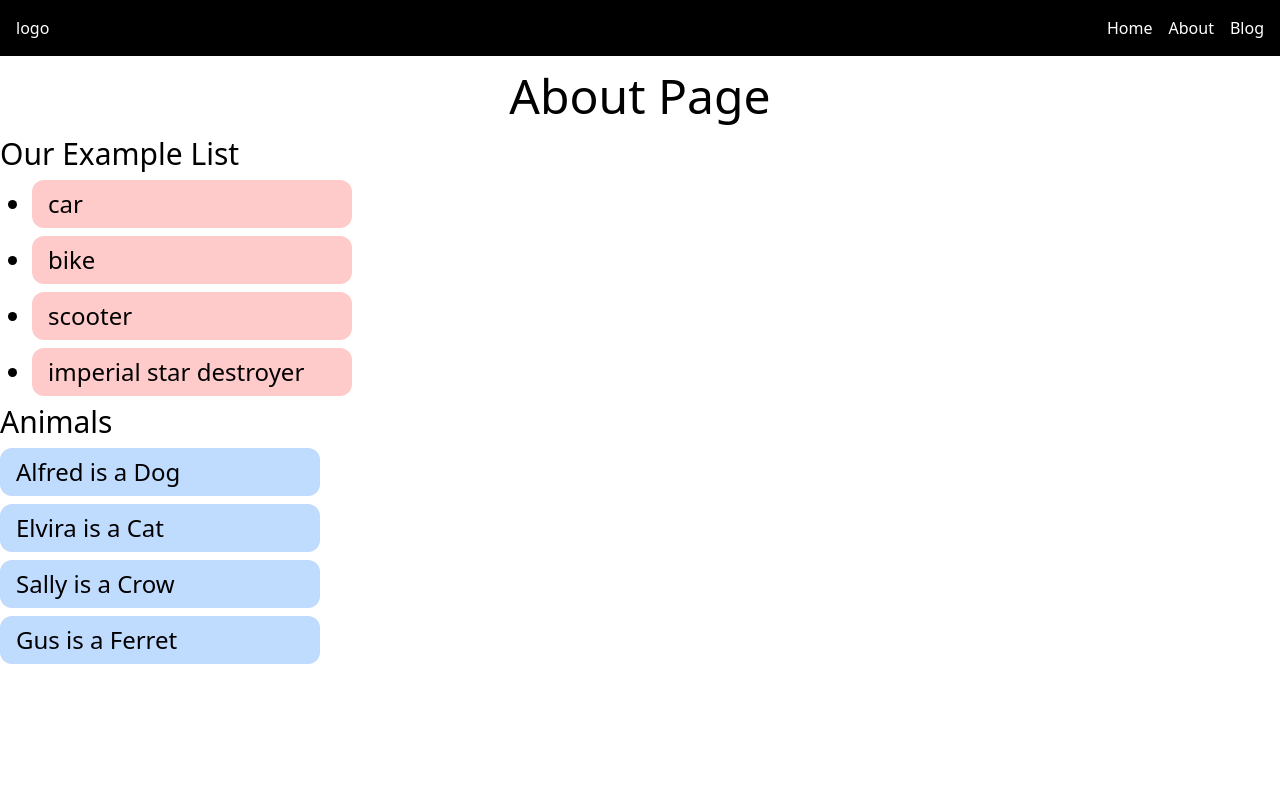
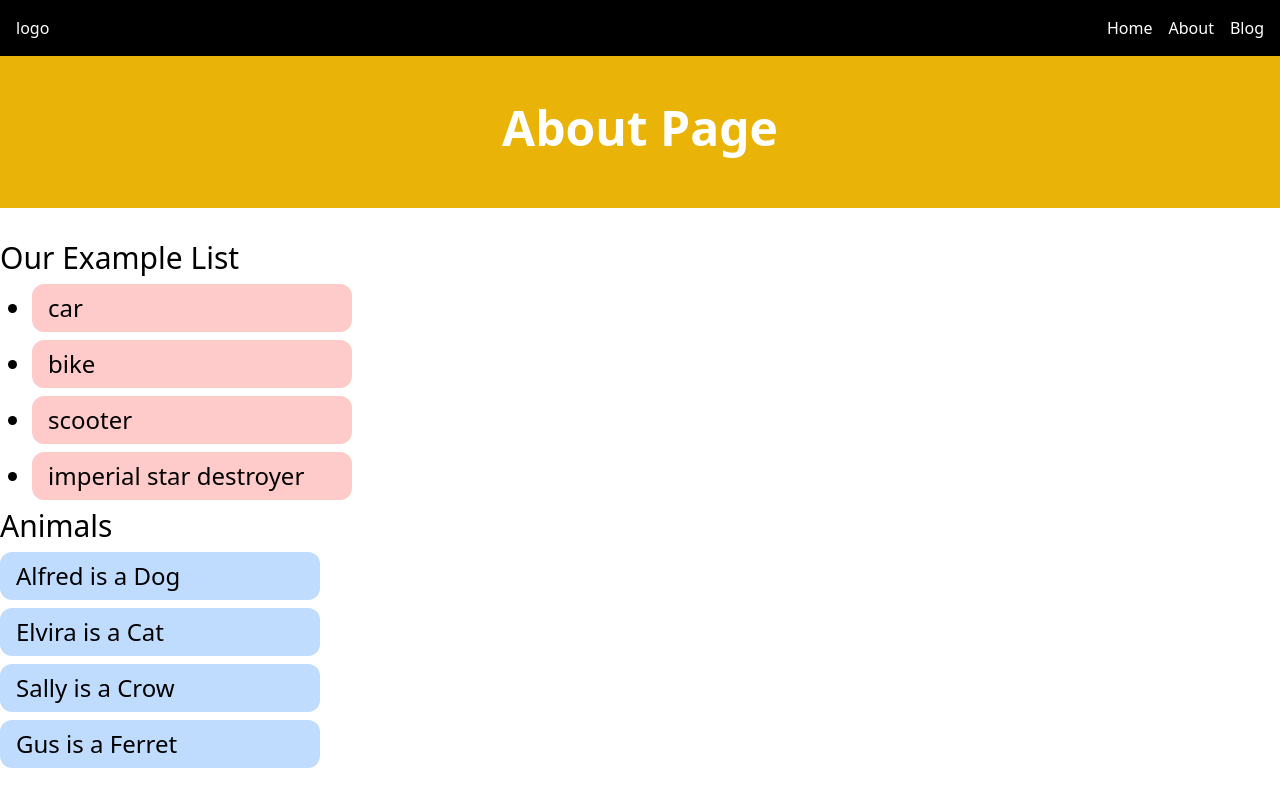
Before and after one commit to ashx3s/sait-svelte-demos, a SvelteKit app: page /about in a window 1280 px wide. Built offline with nearby package versions, Linux system fonts and the light colour scheme.

Commit message:
background color support header and mb add
Signed-off-by: Ashlyn Knox <ashlyn@lilyx.io>

```diff
--- a/src/lib/components/PageHeader.svelte
+++ b/src/lib/components/PageHeader.svelte
@@ -2,10 +2,11 @@
 	export let pageTitle = 'Placeholder Title';
 	export let pageDescription =
 		'Lorem ipsum dolor sit amet consectetur adipisicing elit. Cum, dolore.';
+	export let bgColor = 'bg-gray-200';
 </script>
 
 <!-- Header -->
-<header class="bg-blue-600 text-white py-12 flex flex-col items-center">
+<header class="{bgColor} mb-4 lg:mb-8 text-white py-12 flex flex-col items-center">
 	<!-- Title -->
 	<h1 class="text-3xl lg:text-5xl font-semibold">{pageTitle}</h1>
 	<!-- Description -->
--- a/src/routes/+page.svelte
+++ b/src/routes/+page.svelte
@@ -23,7 +23,7 @@
 <h1 class="text-5xl">SAIT Svelte {@html dailyContent}</h1>
 <p>{description}</p>
   -->
-<PageHeader pageDescription={description} pageTitle="Home Page" />
+<PageHeader pageDescription={description} pageTitle="Home Page" bgColor="bg-red-500" />
 
 <!-- Render the MessageBox Component -->
 {#each messagesForTheBox as box}
--- a/src/routes/about/+page.svelte
+++ b/src/routes/about/+page.svelte
@@ -1,4 +1,5 @@
 <script>
+	import PageHeader from '../../lib/components/PageHeader.svelte';
 	import ListItem from '../../lib/components/ListItem.svelte';
 	let listItems = ['car', 'bike', 'scooter ', 'imperial star destroyer'];
 	let secondList = [
@@ -9,9 +10,7 @@
 	];
 </script>
 
-<header class="my-4 text-center text-5xl">
-	<h1>About Page</h1>
-</header>
+<PageHeader pageTitle="About Page" pageDescription="" bgColor="bg-yellow-500" />
 
 <section>
 	<h2 class="text-3xl">Our Example List</h2>
--- a/src/routes/blog/+page.svelte
+++ b/src/routes/blog/+page.svelte
@@ -5,4 +5,4 @@
 	const pageDescription = 'This is a blog about tech and mystery machines.';
 </script>
 
-<PageHeader {pageTitle} {pageDescription} />
+<PageHeader {pageTitle} {pageDescription} bgColor="bg-blue-500" />
```
